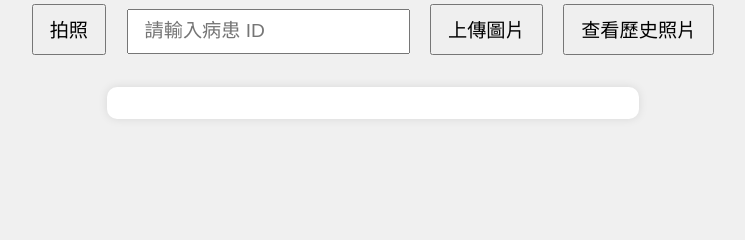
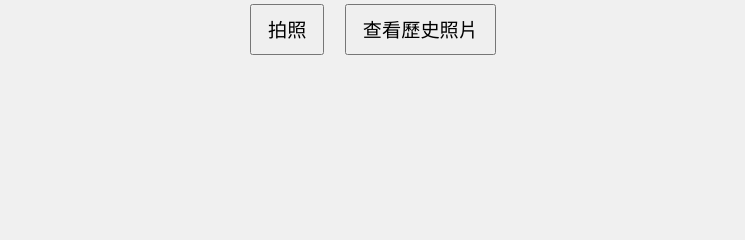
Before and after one commit to yingmaowu/camera_test, a Flask app: page / in a window 1280 px wide. Shown: the part 357-597 px from the top of the page, without its empty margins (267-1012 px from the left). Run offline with Flask 3, Linux system fonts and the light colour scheme.

Commit message:
Update index.html

```diff
--- a/templates/index.html
+++ b/templates/index.html
@@ -9,8 +9,7 @@
     #videoWrapper { position: relative; width: 100%; max-width: 500px; margin: auto; }
     video, canvas { width: 100%; border-radius: 10px; margin-top: 1rem; }
     canvas { position: absolute; top: 1rem; left: 0; pointer-events: none; z-index: 10; }
-    button, input { margin: 1rem 0.5rem; padding: 0.6rem 1rem; font-size: 1.2rem; }
-    #result { background: #fff; margin: 1rem auto; max-width: 500px; padding: 1rem; border-radius: 10px; box-shadow: 0 0 10px rgba(0,0,0,0.1); }
+    button { margin: 1rem 0.5rem; padding: 0.6rem 1rem; font-size: 1.2rem; }
   </style>
 </head>
 <body>
@@ -21,23 +20,17 @@
   </div>
   <div>
     <button id="captureBtn">拍照</button>
-    <input id="patientId" placeholder="請輸入病患 ID" />
-    <button id="uploadBtn">上傳圖片</button>
     <button id="historyBtn">查看歷史照片</button>
   </div>
-
-  <!-- 顯示分析結果 -->
-  <div id="result"></div>
 
   <script>
     const video = document.getElementById("camera");
     const canvas = document.getElementById("overlay");
     const captureBtn = document.getElementById("captureBtn");
-    const uploadBtn = document.getElementById("uploadBtn");
     const historyBtn = document.getElementById("historyBtn");
-    const patientInput = document.getElementById("patientId");
-    const result = document.getElementById("result");
 
+    const urlParams = new URLSearchParams(window.location.search);
+    const patientId = urlParams.get("patient") || "";
     let snapshotBlob = null;
 
     navigator.mediaDevices.getUserMedia({ video: { facingMode: { exact: "environment" } } })
@@ -103,42 +96,23 @@
       ctx.drawImage(canvas, 0, 0);
       snap.toBlob(blob => {
         snapshotBlob = blob;
-        alert("📸 拍照完成，請輸入病患 ID 並上傳！");
+
+        const proceed = confirm("📸 拍照完成，要使用這張照片嗎？\n✅ 確認 → 上傳並查看歷史\n🔁 取消 → 重新拍照");
+        if (proceed) {
+          const formData = new FormData();
+          formData.append("image", snapshotBlob);
+          formData.append("patient_id", patientId);
+          fetch("/upload", { method: "POST", body: formData })
+            .then(() => {
+              window.location.href = `/history?patient=${patientId}`;
+            });
+        } else {
+          snapshotBlob = null;
+        }
       }, "image/jpeg");
     });
 
-    uploadBtn.addEventListener("click", () => {
-      const patientId = patientInput.value.trim();
-      if (!snapshotBlob) return alert("請先拍照！");
-      if (!patientId) return alert("請輸入病患 ID");
-
-      const formData = new FormData();
-      formData.append("image", snapshotBlob);
-      formData.append("patient_id", patientId);
-
-      fetch("/upload", { method: "POST", body: formData })
-        .then(res => res.json())
-    .then(data => {
-  const rgb = data["主色RGB"];
-  result.innerHTML = `
-    <p>✅ 上傳成功：<strong>${data.filename}</strong></p>
-    <p>🔍 舌苔主色：<strong>${data["舌苔主色"]}</strong></p>
-    <p>🧠 中醫推論：${data["中醫推論"]}</p>
-    <p>🎨 主色預覽：
-      <span style="display:inline-block;width:30px;height:30px;border-radius:5px;border:1px solid #333;background-color:rgb(${rgb[0]},${rgb[1]},${rgb[2]});"></span>
-      <span style="margin-left:10px;font-size:0.9rem;color:#555;">RGB(${rgb[0]}, ${rgb[1]}, ${rgb[2]})</span>
-    </p>
-  `;
-})
-
-        .catch(err => {
-          alert("❌ 上傳失敗：" + err.message);
-        });
-    });
-
     historyBtn.addEventListener("click", () => {
-      const patientId = patientInput.value.trim();
-      if (!patientId) return alert("請先輸入病患 ID");
       window.location.href = `/history?patient=${patientId}`;
     });
   </script>
```
